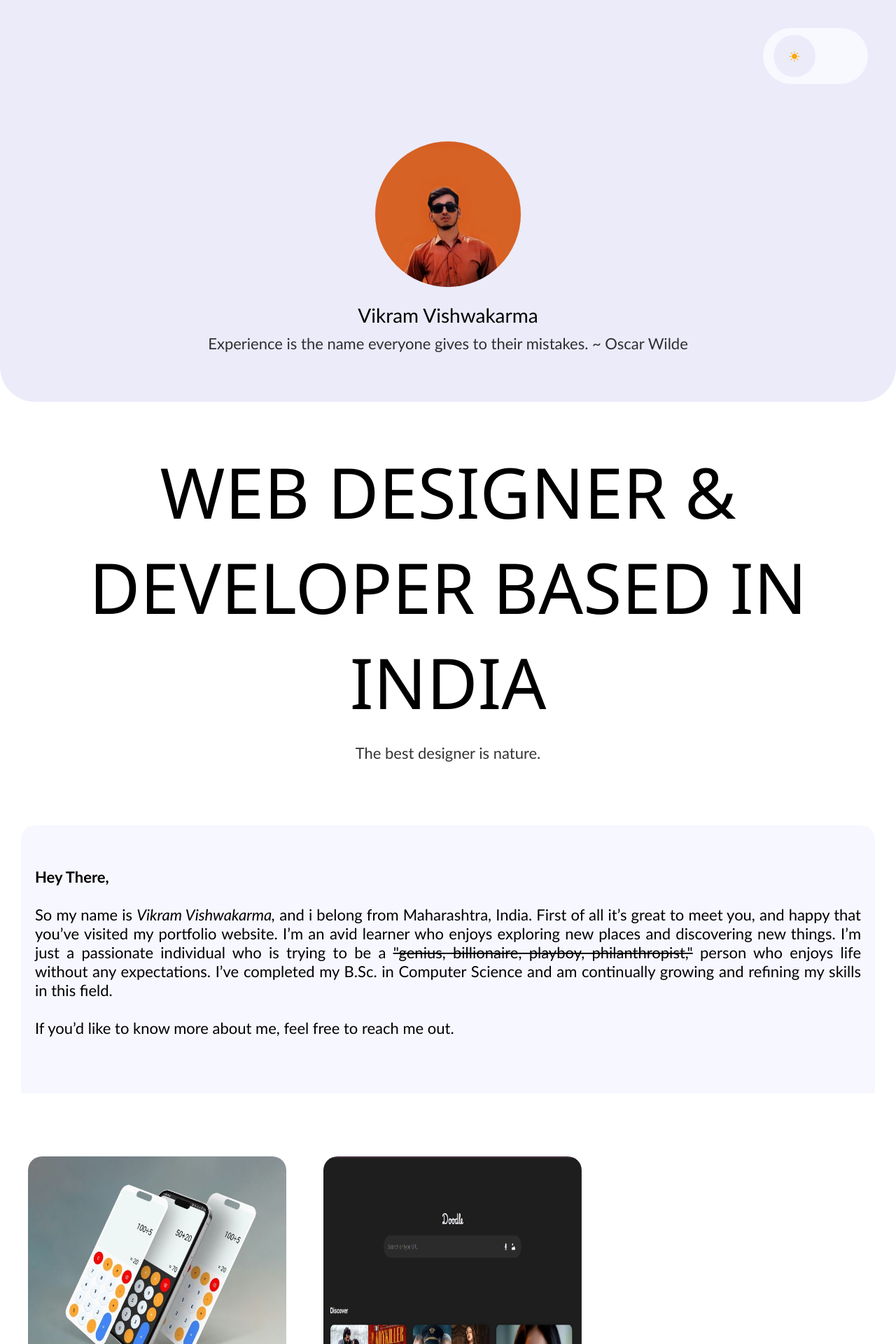
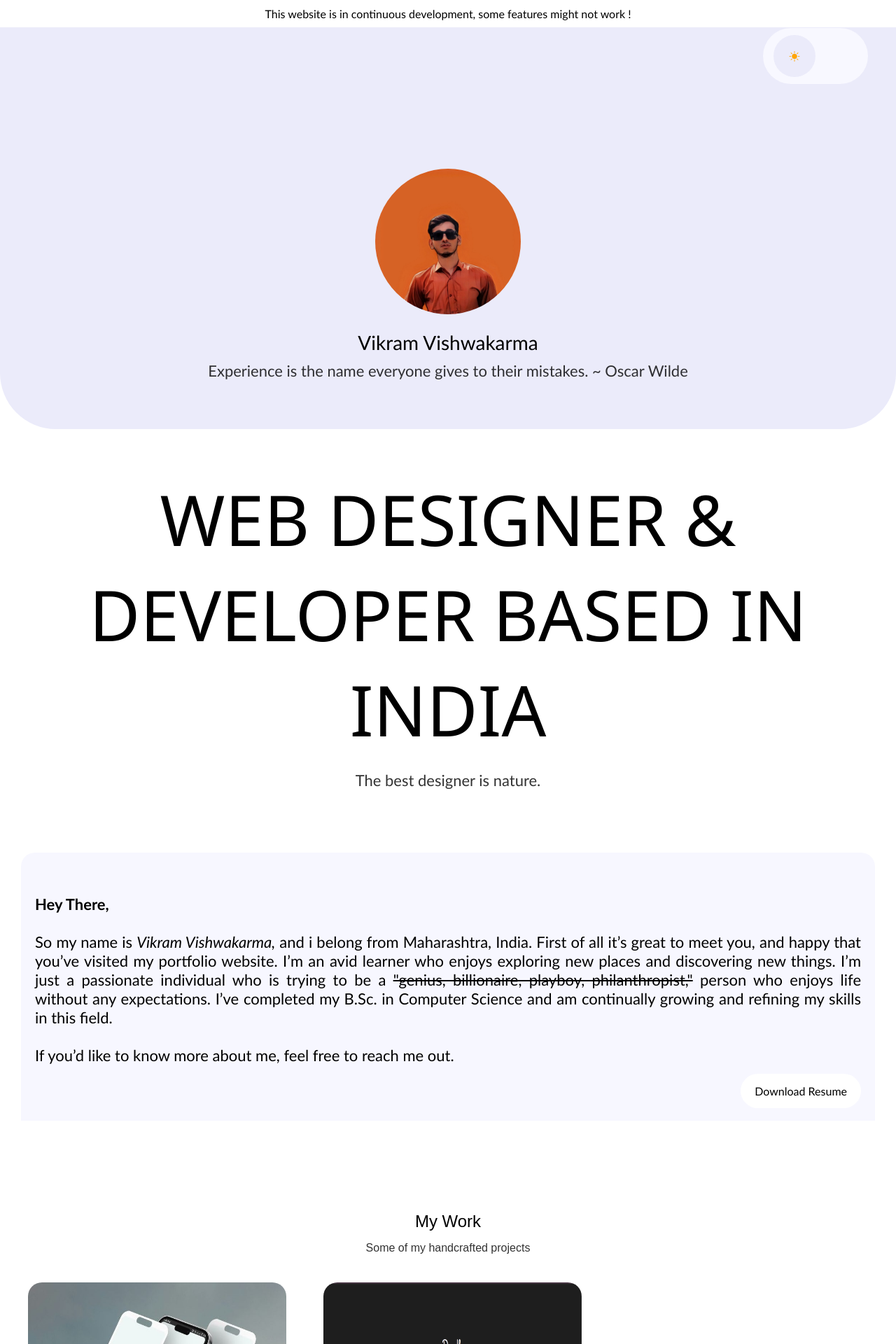
Before and after one commit to hustlewithvikram/vikram, a Next.js app: page / in a window 1280 px wide. Shown: the top 1920 px of the page at 70% size. Built offline with nearby package versions, Linux system fonts and the light colour scheme; no server answers; the database is empty; a web font is replaced by a local one.

Commit message:
fixes and improvements

```diff
--- a/app/globals.css
+++ b/app/globals.css
@@ -120,6 +120,22 @@ li {
 /* Projects Section */
 .projects {
   padding: 30px 0;
+  margin: 80px 0px 0px 0px;
+}
+
+.projects-title {
+  margin: 20px 0px 10px 0px;
+  text-align: center;
+  font-family: Arial, Helvetica, sans-serif;
+  font-weight: 300;
+}
+
+.projects-desc {
+  padding: 5px 0px 10px 0px;
+  text-align: center;
+  font-family: Arial, Helvetica, sans-serif;
+  font-weight: 200;
+  opacity: 0.8;
 }
 
 .project {
@@ -189,6 +205,17 @@ li {
   font-family:'Segoe UI', Tahoma, Geneva, Verdana, sans-serif;
 }
 
+.resume-button {
+  float: right;
+  margin: 40px 0px 0px 0px;
+  padding: 15px 20px;
+  border: none;
+  border-radius: 40px;
+  background-color: white;
+  cursor: pointer;
+  font-size: 16px;
+}
+
 /* Responsive Styles */
 @media screen and (min-width: 770px) {
 
@@ -210,6 +237,10 @@ li {
     height: 20rem;
     border-radius: 20px;
     object-fit: fill;
+  }
+
+  .project:hover {
+    cursor: pointer;
   }
 
   .bio {
@@ -289,3 +320,10 @@ li {
     padding: 15px;
   }
 }
+
+
+/* useless css */
+.header-notify {
+  text-align: center;
+  padding: 10px;
+}
--- a/app/page.tsx
+++ b/app/page.tsx
@@ -83,6 +83,7 @@ const Home = () => {
 
   return (
     <>
+      <p className="header-notify">This website is in continuous development, some features might not work !</p> { /* useless code line */ }
       <div className="main-container">
         <div className="profile">
           <div className="dark-mode-container">
@@ -136,10 +137,14 @@ const Home = () => {
             <br></br>
             <br></br>
             If you’d like to know more about me, feel free to reach me out.
+
+            <button className="resume-button">Download Resume</button>
           </p>
         </div>
 
         <div className="projects">
+          <h2 className="projects-title black-text">My Work</h2>
+          <p className="projects-desc black-text">Some of my handcrafted projects</p>
           <div className="projects-inner">
             <div data-aos="fade-up" className="project project1">
               <div className="project1-sec-1">
```
